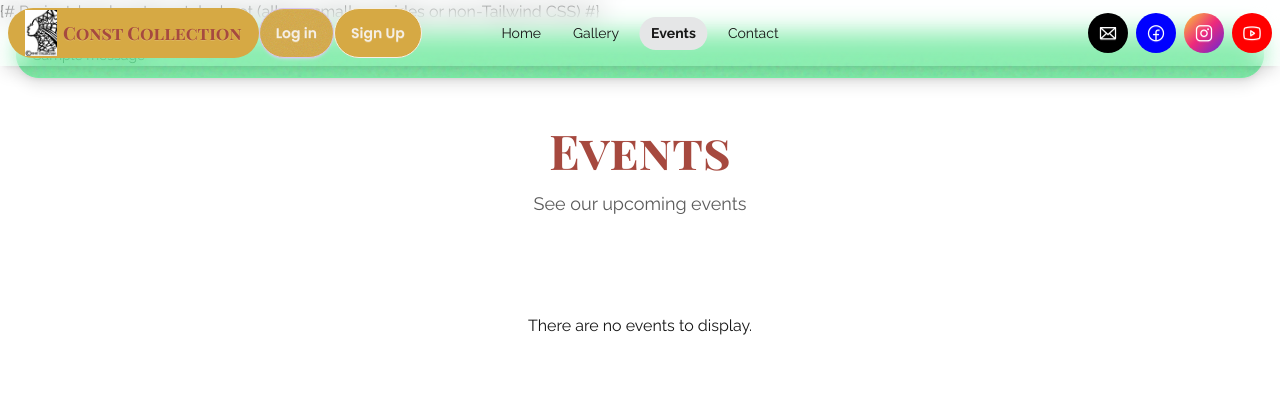
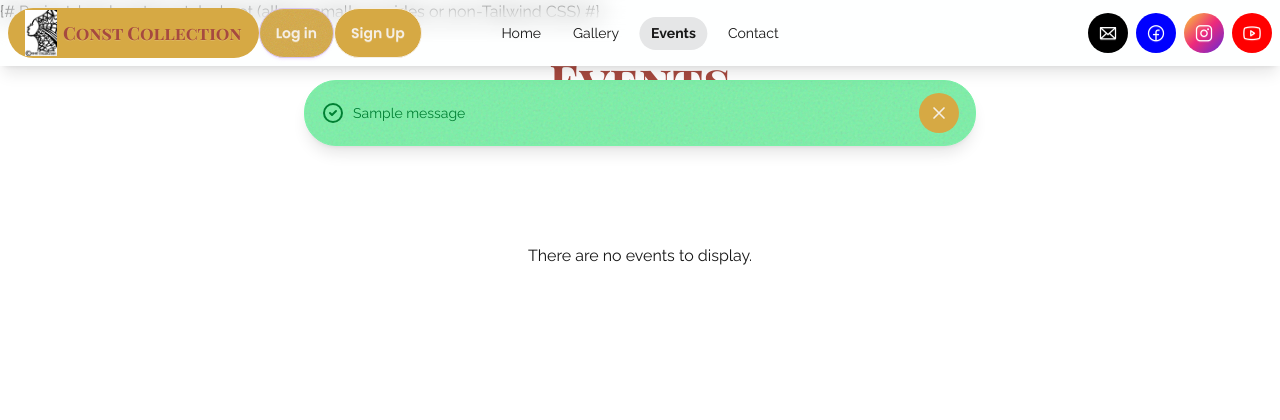
Before and after one commit to Rebeljoka/Mind-Embodyy-Spirit, a Django app: page /events/ in a window 1280 px wide. Shown: the top 420 px of the page. Run offline with Django 5.2, Linux system fonts and the light colour scheme; tables that the repository leaves empty hold one stand-in row (values such as "Sample post"); one stand-in notice (Sample message) is shown; style sheets or scripts are compiled from the project's sources; some libraries are stand-ins or nearby versions.

Commit message:
Add: messages padding

```diff
--- a/theme/templates/base.html
+++ b/theme/templates/base.html
@@ -181,19 +181,42 @@
 			</div>
 		</nav>
 
-		{# Messages notification #} {% if messages %}
-		<div class="container mx-auto px-4 py-2">
+	{# Messages notification #}
+	{% if messages %}
+	<div id="messages-container" class="fixed top-20 left-0 right-0 z-40 px-4">
+		<div class="container mx-auto max-w-2xl space-y-2">
 			{% for message in messages %}
-			<div class="alert alert-{{ message.tags|default:'info' }} shadow-lg mb-2">
-				<div>
+			<div class="message-alert alert alert-{{ message.tags|default:'info' }} shadow-lg flex justify-between items-center" data-message-timeout="7000">
+				<div class="flex items-center gap-2">
+					{% if message.tags == 'success' %}
+					<svg xmlns="http://www.w3.org/2000/svg" class="stroke-current shrink-0 h-6 w-6" fill="none" viewBox="0 0 24 24">
+						<path stroke-linecap="round" stroke-linejoin="round" stroke-width="2" d="M9 12l2 2 4-4m6 2a9 9 0 11-18 0 9 9 0 0118 0z" />
+					</svg>
+					{% elif message.tags == 'error' or message.tags == 'danger' %}
+					<svg xmlns="http://www.w3.org/2000/svg" class="stroke-current shrink-0 h-6 w-6" fill="none" viewBox="0 0 24 24">
+						<path stroke-linecap="round" stroke-linejoin="round" stroke-width="2" d="M10 14l2-2m0 0l2-2m-2 2l-2-2m2 2l2 2m7-2a9 9 0 11-18 0 9 9 0 0118 0z" />
+					</svg>
+					{% elif message.tags == 'warning' %}
+					<svg xmlns="http://www.w3.org/2000/svg" class="stroke-current shrink-0 h-6 w-6" fill="none" viewBox="0 0 24 24">
+						<path stroke-linecap="round" stroke-linejoin="round" stroke-width="2" d="M12 9v2m0 4h.01m-6.938 4h13.856c1.54 0 2.502-1.667 1.732-3L13.732 4c-.77-1.333-2.694-1.333-3.464 0L3.34 16c-.77 1.333.192 3 1.732 3z" />
+					</svg>
+					{% else %}
+					<svg xmlns="http://www.w3.org/2000/svg" class="stroke-current shrink-0 h-6 w-6" fill="none" viewBox="0 0 24 24">
+						<path stroke-linecap="round" stroke-linejoin="round" stroke-width="2" d="M13 16h-1v-4h-1m1-4h.01M21 12a9 9 0 11-18 0 9 9 0 0118 0z" />
+					</svg>
+					{% endif %}
 					<span>{{ message }}</span>
 				</div>
+				<button type="button" class="btn btn-sm btn-ghost btn-circle" onclick="dismissMessage(this)" aria-label="Dismiss">
+					<svg xmlns="http://www.w3.org/2000/svg" class="h-5 w-5" fill="none" viewBox="0 0 24 24" stroke="currentColor">
+						<path stroke-linecap="round" stroke-linejoin="round" stroke-width="2" d="M6 18L18 6M6 6l12 12" />
+					</svg>
+				</button>
 			</div>
 			{% endfor %}
 		</div>
-		{% endif %}
-
-		<!-- Main Content -->
+	</div>
+	{% endif %}		<!-- Main Content -->
 		<main class="w-full flex flex-col flex-grow">
 
 			{% block content %} {% endblock content %}
```
